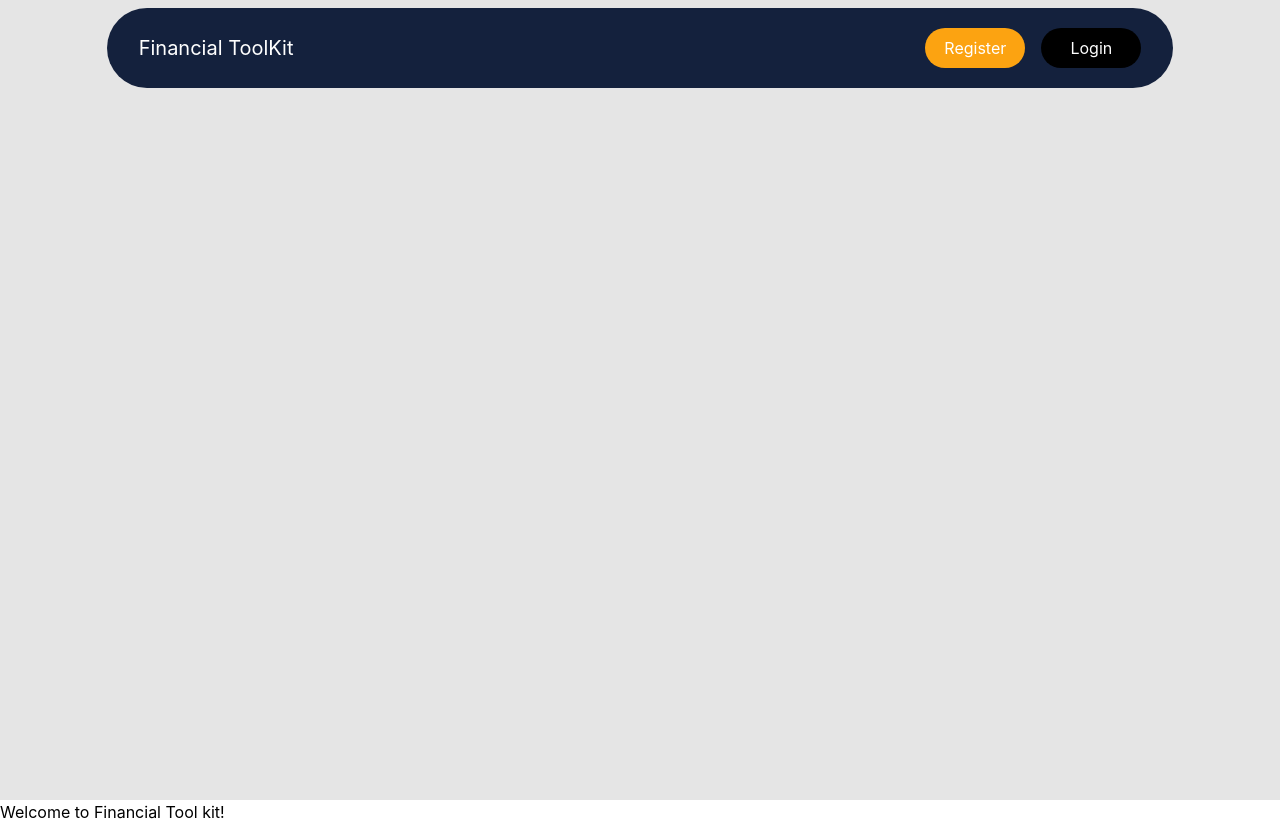
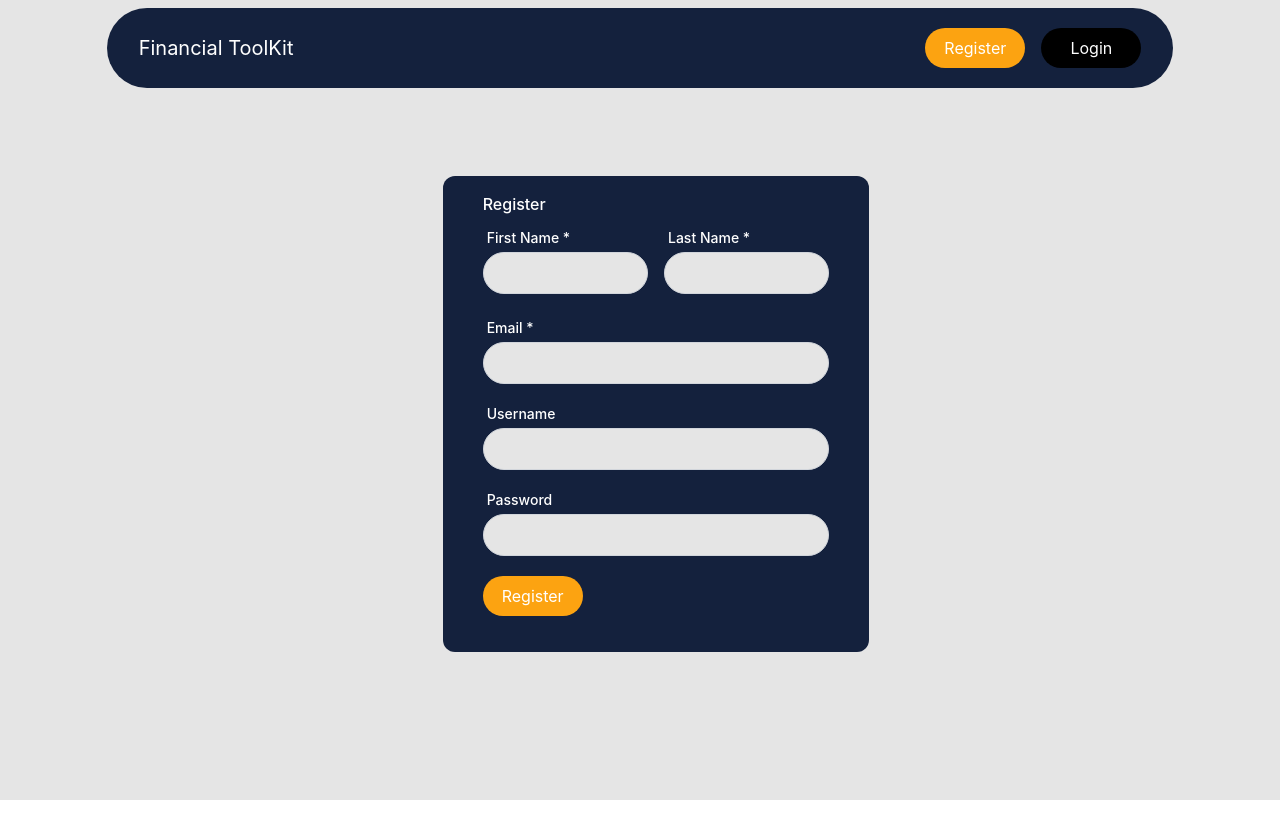
Before and after one commit to touseefyounas/financialToolkit, a React (Create React App) app in the folder frontend-react/: page /register in a window 1280 px wide. After the commit the page ends 800 px from the top, so only its background shows below. Built offline with nearby package versions, Linux system fonts and the light colour scheme.

Commit message:
Adding register

```diff
--- a/frontend-react/src/App.tsx
+++ b/frontend-react/src/App.tsx
@@ -11,7 +11,7 @@ function App() {
           <Outlet/>
         </div>
       </div>
-      <div className="App">Welcome to Financial Tool kit!</div>
+
     </>
   );
 }
--- a/frontend-react/src/NavBar/navbar.tsx
+++ b/frontend-react/src/NavBar/navbar.tsx
@@ -1,3 +1,4 @@
+import { Link } from "react-router-dom";
 
 
 const NavBar = () => {
@@ -7,8 +8,12 @@ const NavBar = () => {
             <div className="flex h-20 items-center justify-between">
                 <h1 className="text-xl text-text mx-8">Financial ToolKit</h1>
                 <div className="mx-4">
+                    <Link to='register'>
                     <button className="text-text bg-accent mr-4 px-4 py-2 rounded-full min-w-[100px] hover:font-bold hover:bg-primary">Register</button>
+                    </Link>
+                    <Link to='login'>
                     <button className="text-text bg-primary mr-4 px-4 py-2 rounded-full min-w-[100px] hover:font-bold hover:bg-accent">Login</button>
+                    </Link>
                 </div>
             </div>
         </div>
--- /dev/null
+++ b/frontend-react/src/Register.tsx
@@ -0,0 +1,52 @@
+import { Link } from "react-router-dom"
+
+
+const Register = () => {
+    return (
+        <>
+        <div className=''>
+            <div className=' w-full m-4'>
+                <div className="w-2/6 mx-auto mt-20 bg-secondary rounded-xl">
+                <form className='rounded-lg text-text  m-4 py-4 px-6 '>
+                    <label><h1 className='pb-2 text-text font-medium'>Register</h1></label>
+
+                    <div className='flex md:flex-wrap flex-col md:flex-row md:space-x-4'>
+                    <div className='mb-5 flex-1'>
+                    <label className='block m-1 text-sm font-medium text-text dark:text-white' htmlFor='firstName'>First Name *</label>
+                    <input type="text" name="firstName" required className="block w-full p-2.5 text-sm bg-background rounded-full border border-gray-300" />
+                    </div>
+                    <div className='mb-5 flex-1'>
+                    <label className='block m-1 text-sm font-medium text-text dark:text-white' htmlFor='lastName'>Last Name *</label>
+                    <input className="block w-full p-2.5 text-sm bg-background rounded-full border border-gray-300" type="text" name="lastName"/>
+                    </div>
+                    </div>
+
+                    <div className='mb-5'>
+                    <label className='block m-1 text-sm font-medium text-text dark:text-white' htmlFor='email'>Email *</label>
+                    <input  type="text" name="email" autoComplete="address-line1" required className="block w-full p-2.5 text-sm bg-background rounded-full border border-gray-300"/>
+                    </div>
+
+                    <div className='mb-5'>
+                    <label className='block m-1 text-sm font-medium text-text dark:text-white' htmlFor='username'>Username</label>
+                    <input type="text" name="username" autoComplete="address-line2" className="block w-full  p-2.5 text-sm bg-background rounded-full border border-gray-300"/>
+                    </div>
+
+                    <div className='mb-5'>
+                    <label className='block m-1 text-sm font-medium text-text dark:text-white' htmlFor='password'>Password</label>
+                    <input type="password" name="password" autoComplete="address-line2" className="block w-full  p-2.5 text-sm bg-background rounded-full border border-gray-300"/>
+                    </div>
+
+                    <div className='mb-5'>
+
+                    <button type='submit' className="text-text bg-accent mr-4 px-4 py-2 rounded-full min-w-[100px] hover:font-bold hover:bg-primary">Register</button>
+
+                    </div>
+                    </form>
+                </div>
+            </div>
+        </div>
+        </>
+    )
+}
+
+export default Register
--- a/frontend-react/src/Router.tsx
+++ b/frontend-react/src/Router.tsx
@@ -1,12 +1,13 @@
 import { RouterProvider, createBrowserRouter, createRoutesFromElements, Route } from 'react-router-dom';
 import App from './App'
+import Register from './Register';
 
 const Router = () => {
 
     const appRouter = createBrowserRouter(createRoutesFromElements(
         <>
             <Route path='/' element={<App />}>
-
+                <Route path='register' element={<Register/>}/>
             </Route>
         </>
     ))
--- a/frontend-react/src/index.tsx
+++ b/frontend-react/src/index.tsx
@@ -1,15 +1,15 @@
 import React from 'react';
 import ReactDOM from 'react-dom/client';
 import './index.css';
-import App from './App';
 import reportWebVitals from './reportWebVitals';
+import Router from './Router';
 
 const root = ReactDOM.createRoot(
   document.getElementById('root') as HTMLElement
 );
 root.render(
   <React.StrictMode>
-    <App />
+    <Router />
   </React.StrictMode>
 );
 
```
Also changed, not shown: frontend-react/public/register-page.png (added).
